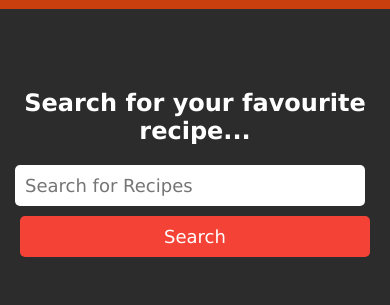
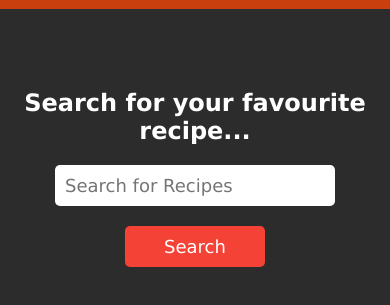
Before and after one commit to sarthak3203/Recipe-Website, a plain HTML site: page index.html in a window 390 px wide. Shown: the part 91-396 px from the top of the page. Drawn offline with Linux system fonts and the light colour scheme.

Commit message:
Fix mobile search layout

```diff
--- a/index.css
+++ b/index.css
@@ -283,6 +283,23 @@ body::-webkit-scrollbar-track {
     padding: 10px;
   }
 
+  form {
+    flex-direction: column;
+    align-items: center;
+    width: 100%;
+  }
+
+  form input[type="text"] {
+    width: 80%;
+    margin: 0 auto 10px auto;
+  }
+
+  form button[type="submit"] {
+    width: 40%;
+    margin: 0 auto;
+  }
+
+
 }
 
 
```
